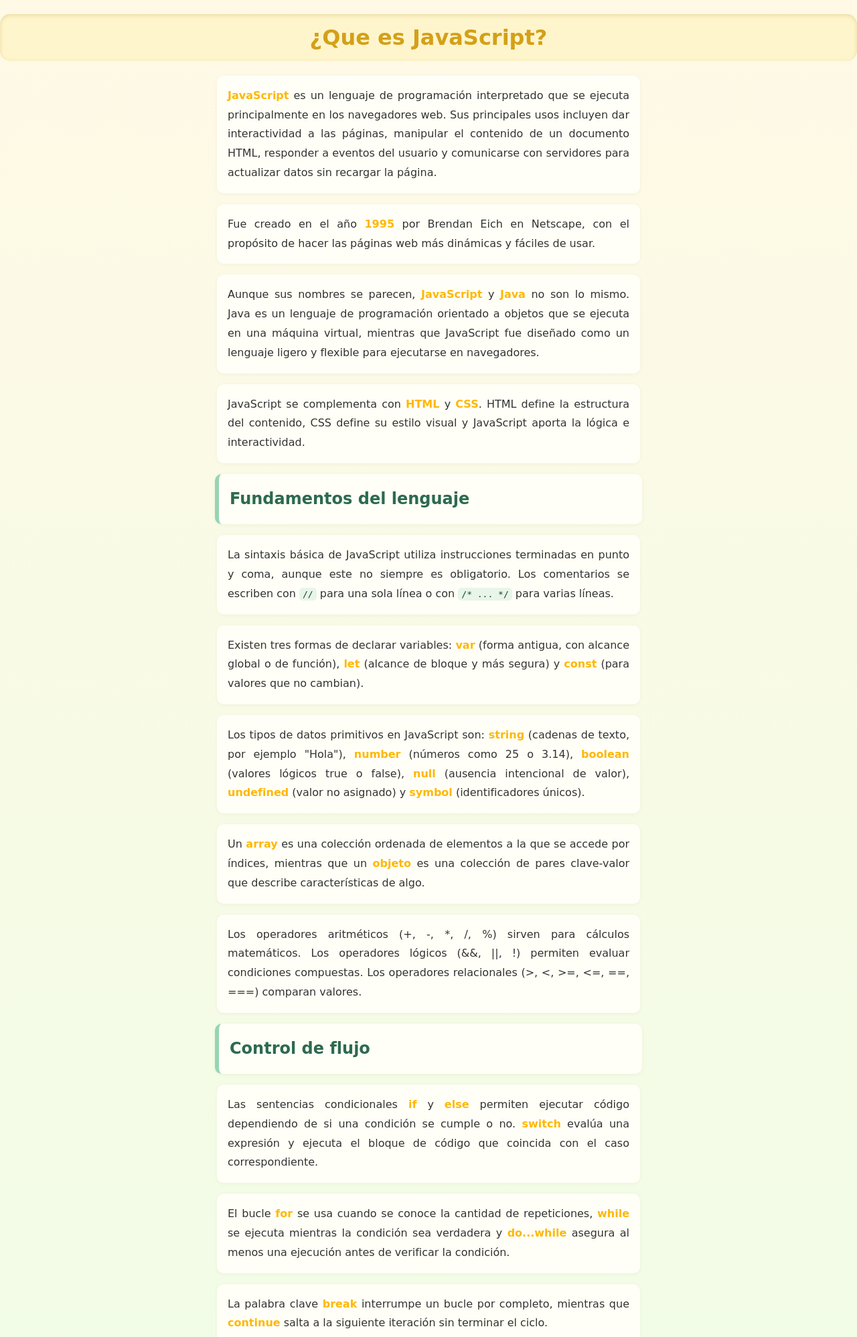
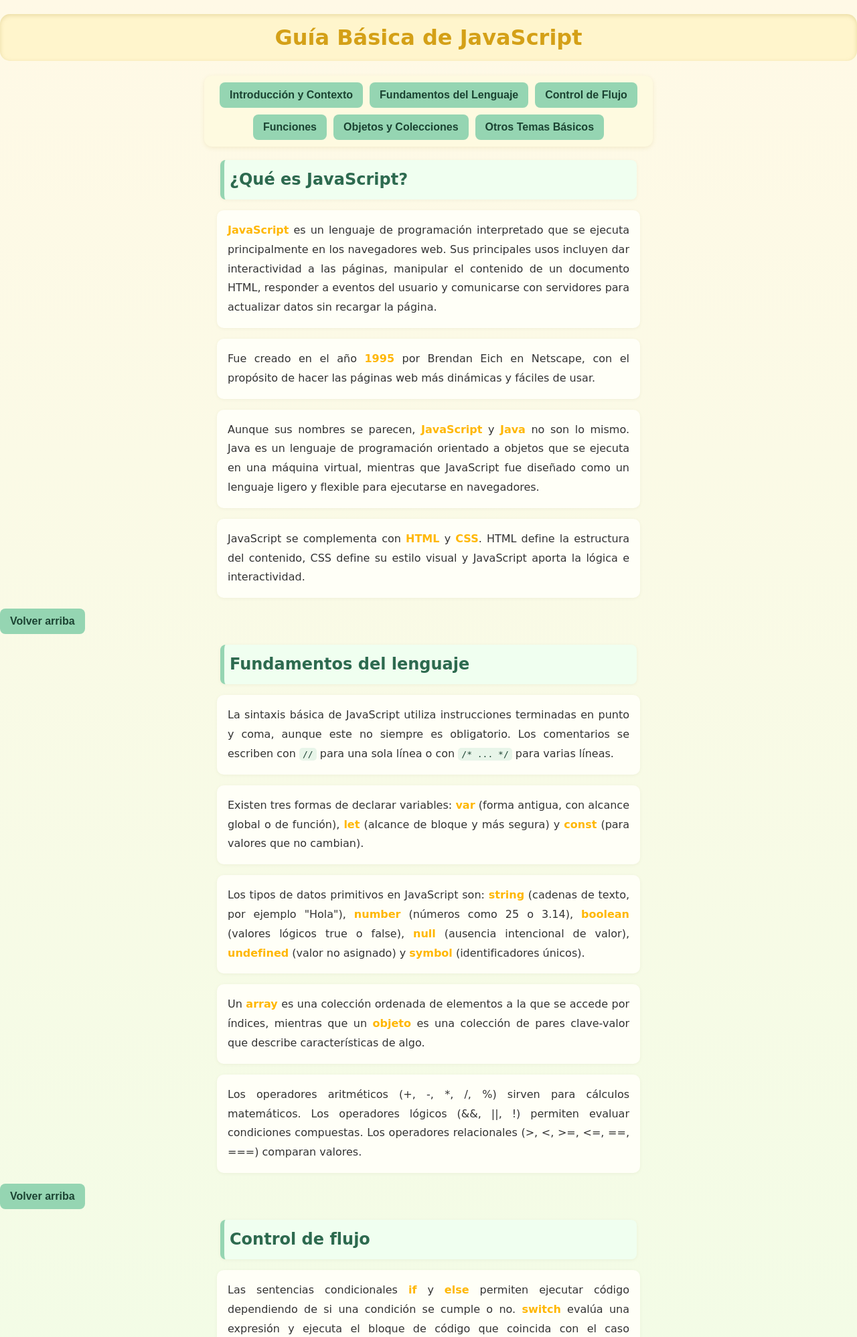
Before and after one commit to liligb18/2430133-AW, a PHP site: page /inicio.html in a window 1280 px wide. Shown: the top 1997 px of the page at 67% size. Run offline with PHP 8.4, Linux system fonts and the light colour scheme.

Commit message:
agregué botones de navegación y diseño

```diff
--- a/javascript/diseño.css
+++ b/javascript/diseño.css
@@ -6,7 +6,6 @@ body {
     padding: 0;
     color: #333;
 }
-
 
 /* colores y todo eso para el titulo*/
 h1 {
@@ -18,7 +17,6 @@ h1 {
     box-shadow: inset 0 2px 6px rgba(200, 180, 100, 0.4);
 }
 
-
 /* colores y estilos para los subtitulos */
 h2 {
     color: #2d6a4f;
@@ -28,13 +26,18 @@ h2 {
     background: #f0fff0;
     border-radius: 8px;
     padding: 0.5rem;
+    max-width: 600px;
+    margin: 1rem auto;
+    line-height: 1.8;
+    box-shadow: 0 1px 4px rgba(150, 150, 100, 0.1);
 }
 
-
+/* resaltando cosas clave en amarillo*/
 strong {
     color: #ffb703;
 }
 
+/* pone los "codigos" de forma que parezcan codigo */
 code {
     background: #e8f5e9;
     padding: 2px 5px;
@@ -43,6 +46,7 @@ code {
     color: #1b4332;
 }
 
+/* para centrarlo y que no se vea feo*/
 p {
     max-width: 600px;
     margin: 1rem auto;
@@ -54,13 +58,34 @@ p {
     box-shadow: 0 1px 4px rgba(150, 150, 100, 0.1);
 }
 
-h2{
-    max-width: 600px;
-    margin: 1rem auto;
-    line-height: 1.8;
-    background: #fffff7;
-    padding: 1rem;
-    border-radius: 10px;
-    text-align: justify;
-    box-shadow: 0 1px 4px rgba(150, 150, 100, 0.1);
+/* ---- barra de navegación con botones ---- */
+div {
+    display: flex;
+    justify-content: center;
+    flex-wrap: wrap;
+    gap: 10px;
+    margin: 20px auto;
+    padding: 10px;
+    background: #fefae0;
+    border-radius: 12px;
+    max-width: 650px;
+    box-shadow: 0 2px 6px rgba(200, 180, 100, 0.2);
 }
+
+button {
+    background: #95d5b2;
+    color: #1b4332;
+    border: none;
+    padding: 10px 15px;
+    border-radius: 8px;
+    font-size: 1rem;
+    cursor: pointer;
+    transition: all 0.2s ease-in-out;
+    font-weight: bold;
+}
+
+button:hover {
+    background: #d4a017;
+    color: white;
+    transform: scale(1.05);
+}
--- a/javascript/inicio.html
+++ b/javascript/inicio.html
@@ -6,41 +6,73 @@
     <link rel="stylesheet" href="diseño.css">
 </head>
 <body>
-    <h1>¿Que es JavaScript?</h1>
+    <h1>Guía Básica de JavaScript</h1>
 
+
+    <div>
+        <button onclick="location.href='#introduccion'">Introducción y Contexto</button>
+        <button onclick="location.href='#fundamentos'">Fundamentos del Lenguaje</button>
+        <button onclick="location.href='#control'">Control de Flujo</button>
+        <button onclick="location.href='#funciones'">Funciones</button>
+        <button onclick="location.href='#objetos'">Objetos y Colecciones</button>
+        <button onclick="location.href='#otros'">Otros Temas Básicos</button>
+    </div>
+
+
+    <section id="introduccion">
+        <h2>¿Qué es JavaScript?</h2>
         <p><strong>JavaScript</strong> es un lenguaje de programación interpretado que se ejecuta principalmente en los navegadores web. Sus principales usos incluyen dar interactividad a las páginas, manipular el contenido de un documento HTML, responder a eventos del usuario y comunicarse con servidores para actualizar datos sin recargar la página.</p>
         <p>Fue creado en el año <strong>1995</strong> por Brendan Eich en Netscape, con el propósito de hacer las páginas web más dinámicas y fáciles de usar.</p>
         <p>Aunque sus nombres se parecen, <strong>JavaScript</strong> y <strong>Java</strong> no son lo mismo. Java es un lenguaje de programación orientado a objetos que se ejecuta en una máquina virtual, mientras que JavaScript fue diseñado como un lenguaje ligero y flexible para ejecutarse en navegadores.</p>
         <p>JavaScript se complementa con <strong>HTML</strong> y <strong>CSS</strong>. HTML define la estructura del contenido, CSS define su estilo visual y JavaScript aporta la lógica e interactividad.</p>
+        <button onclick="location.href='#top'">Volver arriba</button>
+    </section>
 
+    <section id="fundamentos">
         <h2>Fundamentos del lenguaje</h2>
         <p>La sintaxis básica de JavaScript utiliza instrucciones terminadas en punto y coma, aunque este no siempre es obligatorio. Los comentarios se escriben con <code>//</code> para una sola línea o con <code>/* ... */</code> para varias líneas.</p>
         <p>Existen tres formas de declarar variables: <strong>var</strong> (forma antigua, con alcance global o de función), <strong>let</strong> (alcance de bloque y más segura) y <strong>const</strong> (para valores que no cambian).</p>
         <p>Los tipos de datos primitivos en JavaScript son: <strong>string</strong> (cadenas de texto, por ejemplo "Hola"), <strong>number</strong> (números como 25 o 3.14), <strong>boolean</strong> (valores lógicos true o false), <strong>null</strong> (ausencia intencional de valor), <strong>undefined</strong> (valor no asignado) y <strong>symbol</strong> (identificadores únicos).</p>
         <p>Un <strong>array</strong> es una colección ordenada de elementos a la que se accede por índices, mientras que un <strong>objeto</strong> es una colección de pares clave-valor que describe características de algo.</p>
         <p>Los operadores aritméticos (+, -, *, /, %) sirven para cálculos matemáticos. Los operadores lógicos (&&, ||, !) permiten evaluar condiciones compuestas. Los operadores relacionales (>, <, >=, <=, ==, ===) comparan valores.</p>
+        <button onclick="location.href='#top'">Volver arriba</button>
+    </section>
 
+    <section id="control">
         <h2>Control de flujo</h2>
         <p>Las sentencias condicionales <strong>if</strong> y <strong>else</strong> permiten ejecutar código dependiendo de si una condición se cumple o no. <strong>switch</strong> evalúa una expresión y ejecuta el bloque de código que coincida con el caso correspondiente.</p>
         <p>El bucle <strong>for</strong> se usa cuando se conoce la cantidad de repeticiones, <strong>while</strong> se ejecuta mientras la condición sea verdadera y <strong>do...while</strong> asegura al menos una ejecución antes de verificar la condición.</p>
         <p>La palabra clave <strong>break</strong> interrumpe un bucle por completo, mientras que <strong>continue</strong> salta a la siguiente iteración sin terminar el ciclo.</p>
+        <button onclick="location.href='#top'">Volver arriba</button>
+    </section>
 
+    <section id="funciones">
         <h2>Funciones</h2>
         <p>Una función se declara con la palabra <strong>function</strong> seguida de un nombre y paréntesis. Se llama escribiendo su nombre y los paréntesis. Por ejemplo: <code>function saludar() { alert("Hola"); } saludar();</code></p>
         <p>Las funciones pueden tener <strong>parámetros</strong>, que son valores de entrada, y un <strong>valor de retorno</strong>, que es el resultado que entregan al ser ejecutadas.</p>
         <p>Las <strong>funciones flecha</strong> (=>) son una forma más corta de escribir funciones, no crean su propio this y suelen ser más fáciles de leer en código moderno.</p>
         <p>El <strong>scope</strong> o alcance determina dónde una variable es accesible. Puede ser global, de función o de bloque según cómo se haya declarado.</p>
+        <button onclick="location.href='#top'">Volver arriba</button>
+    </section>
 
+    <section id="objetos">
         <h2>Objetos y colecciones</h2>
         <p>Un objeto se declara con llaves y pares clave-valor. Ejemplo: <code>let persona = { nombre: "Ana", edad: 25 };</code>. Se accede con notación de punto: <code>persona.nombre</code>.</p>
         <p>Una <strong>propiedad</strong> es un valor asociado a una clave, mientras que un <strong>método</strong> es una función dentro del objeto.</p>
         <p>Algunos métodos básicos de los arrays son <strong>push</strong> (agrega un elemento al final), <strong>pop</strong> (elimina el último elemento) y <strong>map</strong> (crea un nuevo array aplicando una función a cada elemento).</p>
+        <button onclick="location.href='#top'">Volver arriba</button>
+    </section>
 
+    <section id="otros">
         <h2>Otros temas básicos</h2>
         <p>El <strong>DOM</strong> (Document Object Model) es la representación estructurada de una página web que permite a JavaScript acceder y modificar su contenido dinámicamente.</p>
         <p>Un <strong>evento</strong> es una acción que ocurre en la página, como un clic del usuario, presionar una tecla o mover el ratón. JavaScript puede responder a estos eventos para crear interactividad.</p>
         <p><strong>alert</strong> muestra un mensaje en una ventana emergente, <strong>prompt</strong> solicita al usuario que ingrese un valor y <strong>console.log</strong> imprime mensajes en la consola del navegador.</p>
         <p>La consola del navegador se abre generalmente con F12 o Ctrl+Shift+I. Es muy útil para depurar código porque permite ver errores, probar comandos y verificar valores de variables en tiempo real.</p>
+        <button onclick="location.href='#top'">Volver arriba</button>
+    </section>
 
+
+    <div id="top"></div>
 </body>
 </html>
```
Lines whose indentation alone changed are shown as unchanged.
